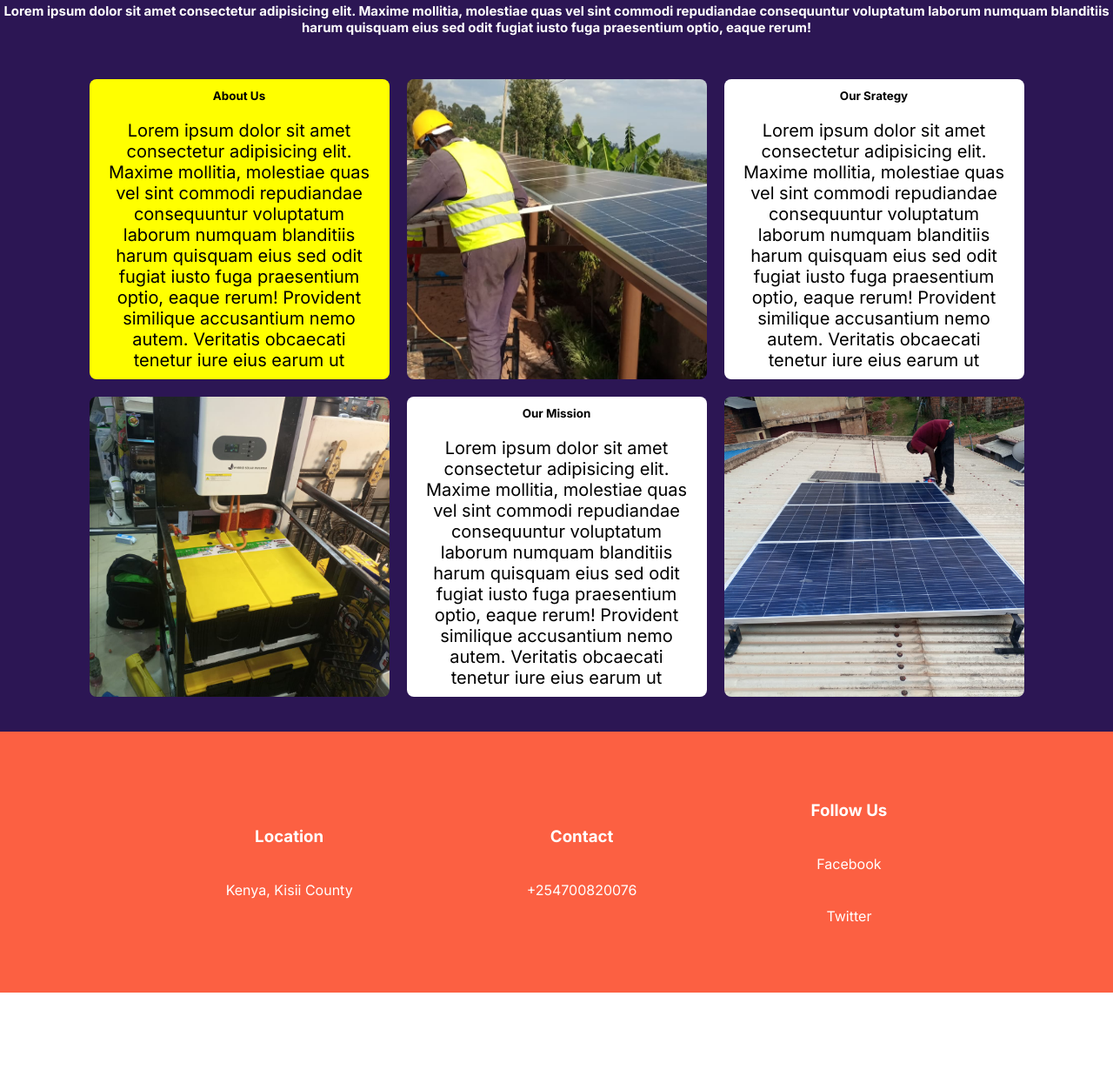
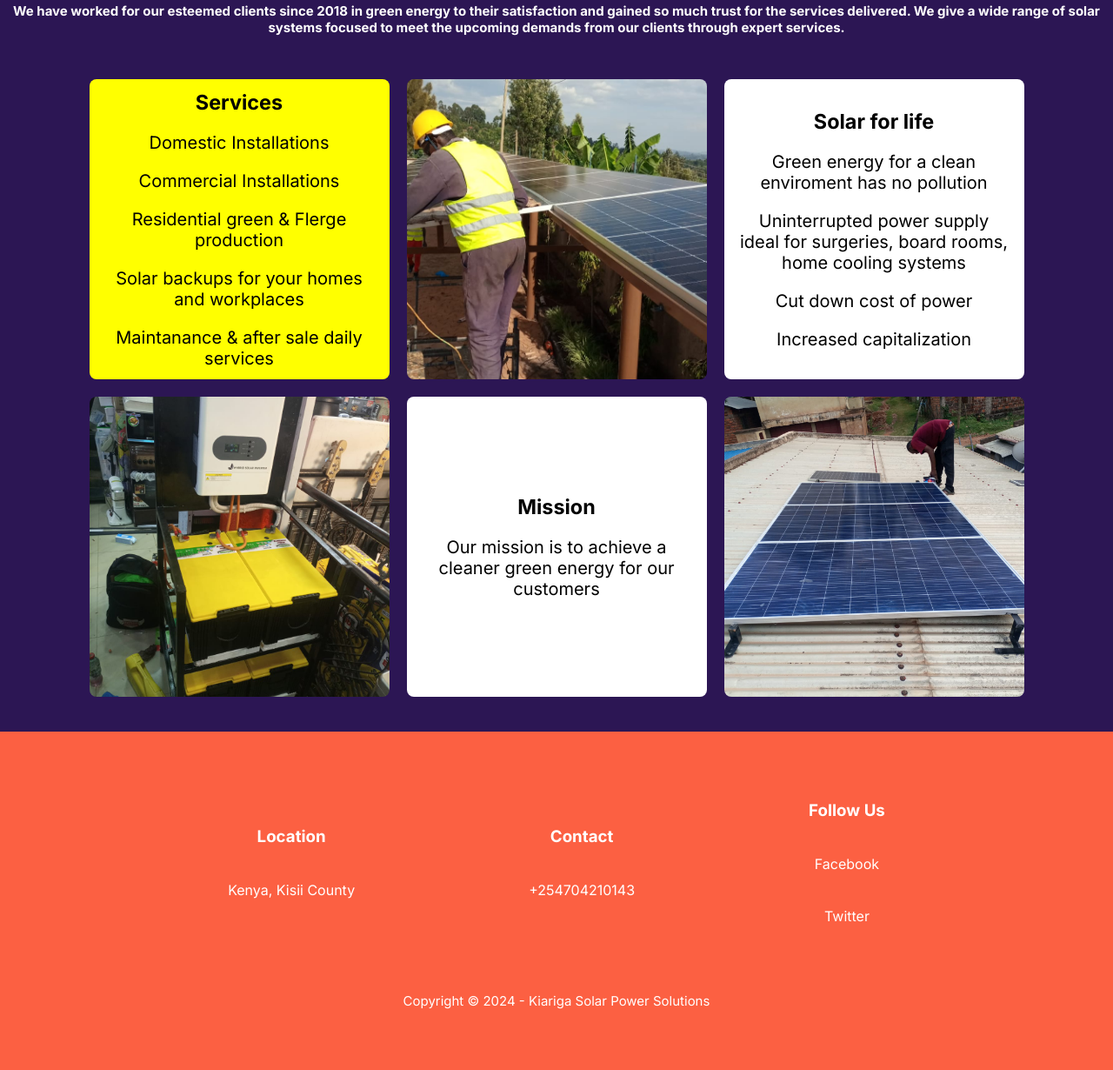
Before and after one commit to Kevin5444/solarpanelweb, a website: page views/aboutus.html in a window 1280 px wide. Shown: the part 183-1413 px from the top of the page at 87% size. Before the commit the page ends 1324 px from the top, so only its background shows below. Drawn offline with nearby package versions, Linux system fonts and the light colour scheme.

Commit message:
updated web info

```diff
--- a/public/css/style.css
+++ b/public/css/style.css
@@ -32,6 +32,7 @@ a{
   justify-content: space-between;
   align-items: center;
   padding: 0 24px;
+  width: 100%;
 }
 
 .nav-menu{
@@ -75,6 +76,7 @@ a{
   flex-direction: column;
   align-items: center;
   justify-content: center;
+  width: 100%;
 }
 
 .items-tca__img{
@@ -114,6 +116,7 @@ a{
   border: none;
   color: white;
   font-size: large;
+  cursor: pointer;
 }
 
 .items-tca__img-buttons_contact-services{
@@ -123,6 +126,7 @@ a{
   border-color: white;
   color: white;
   font-size: large;
+  cursor: pointer;
 }
 
 
@@ -133,6 +137,7 @@ a{
   justify-content: center;
   background-color: #2c1654;
   padding-bottom: 40px;
+  width: 100%;
 }
 
 .products__title{
@@ -300,6 +305,20 @@ a{
   justify-content: center;
   gap: 40px;
   color: white;
+}
+
+.copyright{
+  background-color: #fc6042;
+  display: flex;
+  align-items: center;
+  justify-content: center;
+}
+
+.copyright p{
+  color: white;
+  font-size: 15px;
+  text-align: center;
+  padding-bottom: 70px;
 }
 
 
--- a/views/aboutus.html
+++ b/views/aboutus.html
@@ -3,7 +3,7 @@
 <head>
     <meta charset="UTF-8">
     <meta name="viewport" content="width=device-width, initial-scale=1.0">
-    <title>Document</title>
+    <title>About Us</title>
     <link rel="stylesheet" href="/css/style.css">
     <link href='https://unpkg.com/boxicons@2.1.4/css/boxicons.min.css' rel='stylesheet'>
 </head>
@@ -34,56 +34,58 @@
     <div class="aboutus">
         <div class="aboutus__title">
             <h3>We build, we transform and we connect</h3>
-            <h5>Lorem ipsum dolor sit amet consectetur adipisicing elit. Maxime mollitia, molestiae quas vel sint commodi repudiandae consequuntur voluptatum laborum numquam blanditiis harum quisquam eius sed odit fugiat iusto fuga praesentium optio, eaque rerum!</h5>
+            <h5>We have worked for our esteemed clients since 2018 in green energy to their satisfaction and gained so much trust for the services delivered.
+                We give a wide range of solar systems focused to meet the upcoming demands from our clients through expert services.
+            </h5>
         </div>
         <div class="aboutus__content">
             <div class="aboutus__content-firstsection">
                 <div class="aboutus__grid-aboutus">
-                    <h6>About Us</h6>
-                    <p>Lorem ipsum dolor sit amet consectetur adipisicing elit. Maxime mollitia,
-                        molestiae quas vel sint commodi repudiandae consequuntur voluptatum laborum
-                        numquam blanditiis harum quisquam eius sed odit fugiat iusto fuga praesentium
-                        optio, eaque rerum! Provident similique accusantium nemo autem. Veritatis
-                        obcaecati tenetur iure eius earum ut</p>
+                    <h3>Services</h3>
+                    <p>Domestic Installations</p>
+                    <p>Commercial Installations</p>
+                    <p>Residential green & Flerge production</p>
+                    <p>Solar backups for your homes and workplaces</p>
+                    <p>Maintanance & after sale daily services</p>
                 </div>
                 <div class="aboutus__grid-aboutusimg1"></div>
                 <div class="aboutus__grid-strategy">
-                    <h6>Our Srategy</h6>
-                    <p>Lorem ipsum dolor sit amet consectetur adipisicing elit. Maxime mollitia,
-                        molestiae quas vel sint commodi repudiandae consequuntur voluptatum laborum
-                        numquam blanditiis harum quisquam eius sed odit fugiat iusto fuga praesentium
-                        optio, eaque rerum! Provident similique accusantium nemo autem. Veritatis
-                        obcaecati tenetur iure eius earum ut</p>
+                    <h3>Solar for life</h3>
+                    <p>Green energy for a clean enviroment has no pollution</p>
+                    <P>Uninterrupted power supply ideal for surgeries, board rooms, home cooling systems</P>
+                    <p>Cut down cost of power</p>
+                    <p>Increased capitalization</p>
                 </div>
             </div>
             <div class="aboutus__content-secondsection">
                 <div class="aboutus__grid-aboutusimg2"></div>
                 <div class="aboutus__grid-mission">
-                    <h6>Our Mission</h6>
-                    <p>Lorem ipsum dolor sit amet consectetur adipisicing elit. Maxime mollitia,
-                        molestiae quas vel sint commodi repudiandae consequuntur voluptatum laborum
-                        numquam blanditiis harum quisquam eius sed odit fugiat iusto fuga praesentium
-                        optio, eaque rerum! Provident similique accusantium nemo autem. Veritatis
-                        obcaecati tenetur iure eius earum ut</p>
+                    <h3>Mission</h3>
+                    <p> Our mission is to achieve a cleaner green energy for our customers</p>
                 </div>
                 <div class="aboutus__grid-aboutusimg3"></div>
             </div>
         </div>
     </div>
-    <footer class="footer">
+    <footer>
+        <div class="footer">
             <div class="footer__location">
                 <h3>Location</h3>
                 <p>Kenya, Kisii County</p>
             </div>
             <div class="footer__contacts">
                 <h3>Contact</h3>
-            <p>+254700820076</p>
+                <p>+254704210143</p>
             </div>
             <div class="footer__followus">
                 <h3>Follow Us</h3>
                 <p>Facebook</p>
                 <p>Twitter</p>
             </div>
+        </div>
+        <div class="copyright">
+            <p>Copyright &copy 2024 - Kiariga Solar Power Solutions</p>
+        </div>
     </footer>
     <script src="/js/script.js" defer></script>
 </body>
```
Also changed, not shown: views/contactus.html (+9 -3 lines), views/index.html (+13 -11 lines). Lines whose indentation alone changed are shown as unchanged.
